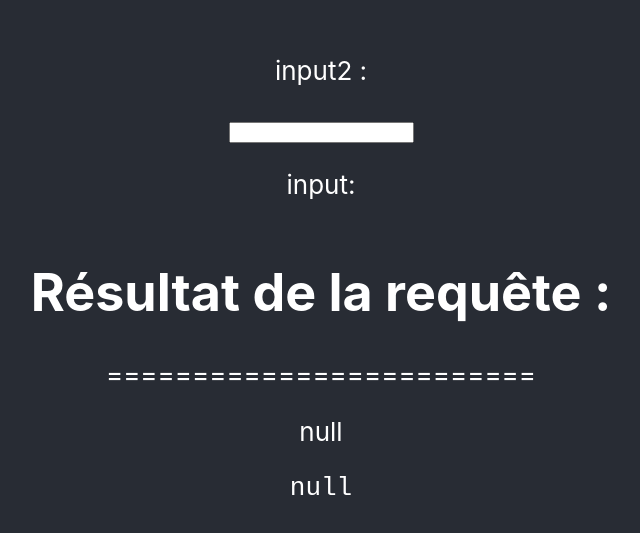
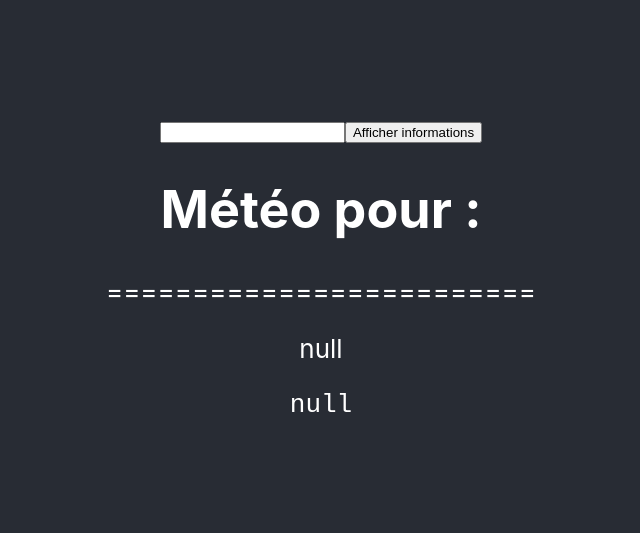
Before and after one commit to Clement-GUILLAUMIN/poc-weather, a React (Create React App) app: page / in a window 1280 px wide. Shown: the part 121-654 px from the top of the page, without its empty margins (319-959 px from the left). Built offline with nearby package versions, Linux system fonts and the light colour scheme.

Commit message:
rajouté bouton qui valide la requête

```diff
--- a/src/view/Weather.tsx
+++ b/src/view/Weather.tsx
@@ -7,10 +7,11 @@ export const Weather = () => {
 
     const [weather, setWeather] = useState(null);
     const [inputCity, setInputCity] = useState("");
+    const [hasError, setHasError] = useState(false);
 
 
 
-    const getWeather = async () => {
+    const getWeatherResults = async () => {
         const response = await axios.get('https://api.openweathermap.org/data/2.5/weather', {
             params: {
                 q: inputCity,
@@ -26,26 +27,25 @@ export const Weather = () => {
 
     useEffect(() => {
         if (inputCity){
-            getWeather();
+            getWeatherResults();
         }
     }, [inputCity]);
 
     const getCoords = (weather: any) =>
         {if (weather) {
-            JSON.stringify(weather.coord)
+            return JSON.stringify(weather.coord)
         } else {
-            ""
+            return ""
         }
     }
 
     return ( <>
             <div>
-                <p> input2 : </p>
                 <WeatherInput inputText={inputCity} setInputText={setInputCity} />
             </div>
 
             <div>
-                <h1>Résultat de la requête : </h1>
+                <h1>Météo pour {inputCity} : </h1>
                 <p> { getCoords(weather) } </p>
 
                 <p> ========================= </p>
--- a/src/view/WeatherInput.tsx
+++ b/src/view/WeatherInput.tsx
@@ -1,8 +1,10 @@
 import { ChangeEvent, useState } from "react";
 
 
-{/* inspiré de : codefrontend.com/reactjs-get-input-value/   */}
-{/* je spécifie les types ici car la type inference ne marchait pas correctement  */}
+/* todo facultatif : faire entrée dans le input devrait MAJ inputText*/
+
+/* inspiré de : codefrontend.com/reactjs-get-input-value/   */
+/* je spécifie les types ici car la type inference ne marchait pas correctement  */
 
 export const WeatherInput = (
     { inputText, setInputText}
@@ -10,15 +12,21 @@ export const WeatherInput = (
         setInputText: React.Dispatch<React.SetStateAction<string>>;
     }
 ) => {
+  const [currentInputText, setCurrentInputText] = useState('')
+
   const handleChange = (e: ChangeEvent<HTMLInputElement>) => {
-    setInputText(e.target.value);
+    setCurrentInputText(e.target.value);
   };
+
+  const handleClick = () => {
+    setInputText(currentInputText)
+  }
 
   return (
     <div>
-      <input type="text" onChange={handleChange} value={inputText} />
+      <input type="text" onChange={handleChange} value={currentInputText} />
+      <button onClick={handleClick}>Afficher informations</button>
 
-      <p>input: {inputText}</p>
     </div>
   );
 };
```
